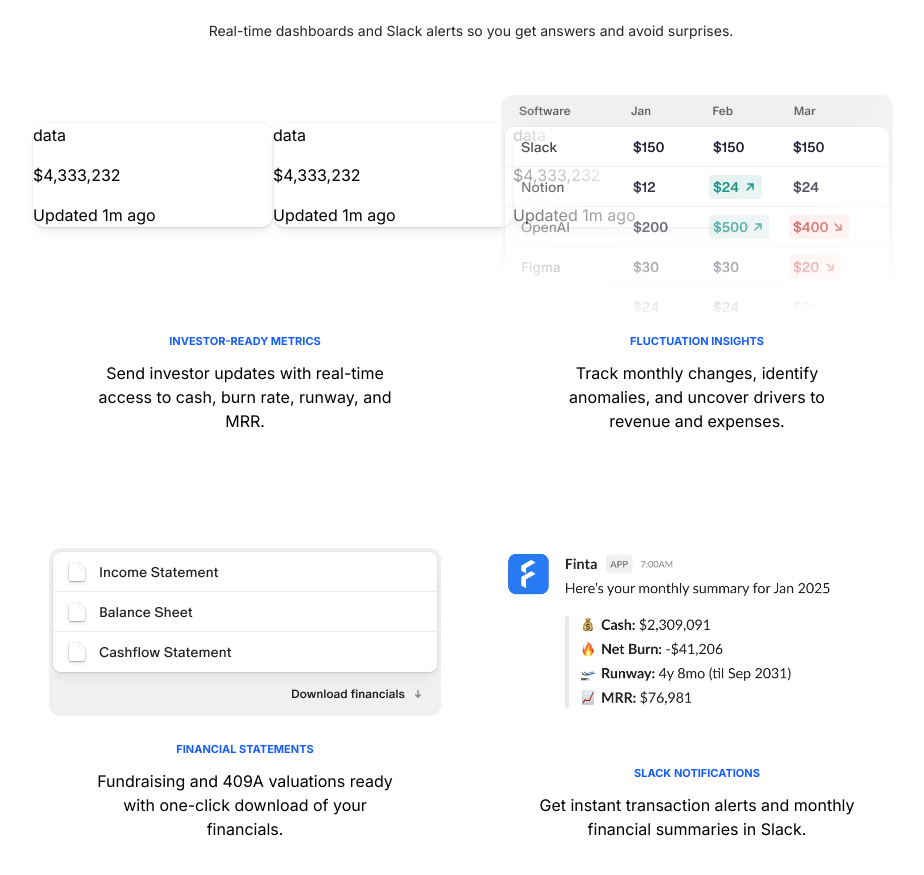
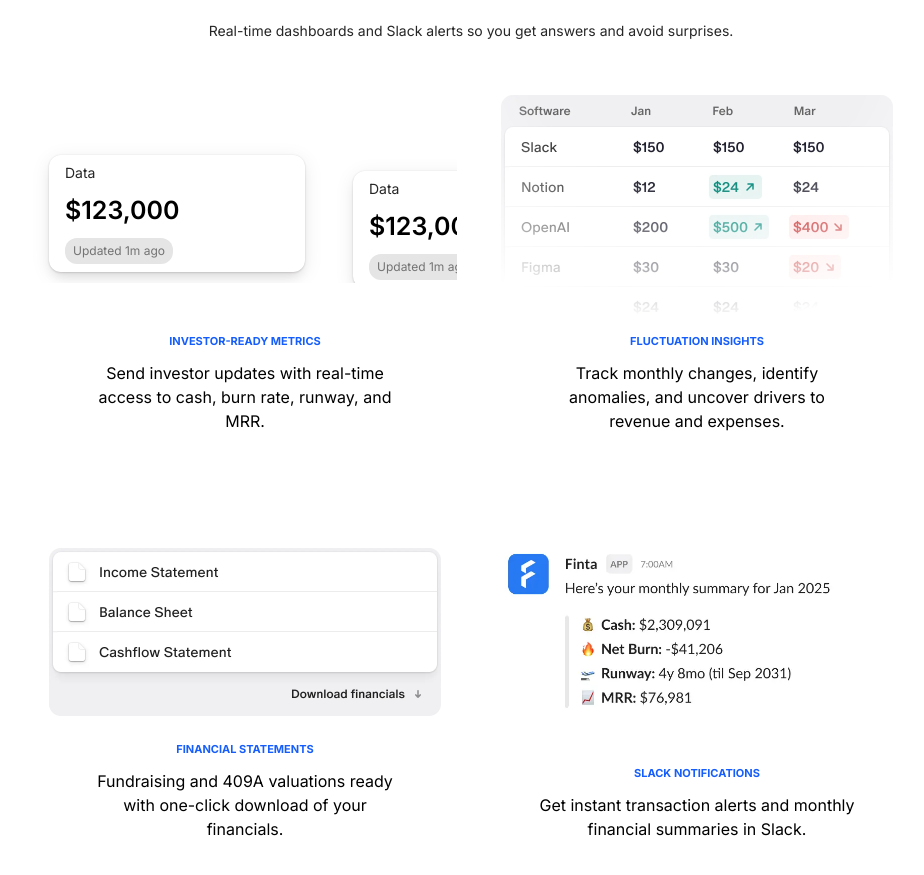
Before and after one commit to Evolver-3/newfintaupload, a React (Vite) app: page / in a window 1280 px wide. Shown: the part 4763-5638 px from the top of the page, without its empty margins (169-1093 px from the left). Built offline with nearby package versions, Linux system fonts and the light colour scheme; some icons are missing.

Commit message:
updation done but animation not working

```diff
--- a/src/finta/FinancePage/CardFin1.jsx
+++ b/src/finta/FinancePage/CardFin1.jsx
@@ -1,43 +1,27 @@
-import React from 'react'
+
 import NormalCardContain from '../NormalCardContain'
-import {motion} from 'motion/react'
 
 const CardFin1 = () => {
 
-const MotionCard=motion(SmallCard)
+
   return (
  <NormalCardContain heading={"INVESTOR-READY METRICS"} text={"Send investor updates with real-time access to cash, burn rate, runway, and MRR."} logo={""}>
 
-      <div className='relative w-full h-40 '>
-      <div className=' relative flex items-center'>
+      <div className='relative w-full h-40 overflow-hidden'>
+      <div className=' relative flex w-72 my-4'>
 
-          <MotionCard
-          initial={{x:-200,opacity:0.5}}
-          animate={{x:100,opacity:1}}
-          transition={{duration:3}}
+         <SmallCard  text={'Data'} amount={"$123,000"} time={"Updated 1m ago"} className='translate-x-0 opacity-100 z-1'/>
 
+         <SmallCard  text={'Data'} amount={"$123,000"} time={"Updated 1m ago"} className='translate-x-[calc(100%+16px)] translate-y-4'/>
 
-          text={"data"} amount={"$4,333,232"} time={"Updated 1m ago"}>
+         <SmallCard  text={'Data'} amount={"$123,000"} time={"Updated 1m ago"} className='translate-x-[calc(-100%-16px)]
+'/>
 
-          </MotionCard>
+         <SmallCard  text={'Data'} amount={"$123,000"} time={"Updated 1m ago"} className='opacity-0 translate-x-[200%]'/>
 
-          <MotionCard
-          initial={{x:200,opacity:0.5}}
+         <SmallCard  text={'Data'} amount={"$123,000"} time={"Updated 1m ago"} className='opacity-0 translate-x-[200%]'/>
 
-
-          text={"data"} amount={"$4,333,232"} time={"Updated 1m ago"}>
-
-          </MotionCard>
-
-          <MotionCard
-          initial={{x:100,opacity:1}}
-
-
-          text={"data"} amount={"$4,333,232"} time={"Updated 1m ago"}>
-
-          </MotionCard>
-
-
+         <SmallCard  text={'Data'} amount={"$123,000"} time={"Updated 1m ago"} className='opacity-0 translate-x-[200%]'/>
 
 
       </div>
@@ -49,19 +33,22 @@
 export default CardFin1
 
 
-const SmallCard=({text,amount,time})=>{
+const SmallCard=({text,amount,time,className=''})=>{
 
   return(
     <div
-          className= 'rounded-md w-60 shrink-0'>
-            <div className='flex flex-col gap-4 shadow-finta rounded-xl'>
-              <h3>{text}</h3>
+          className= {`absolute inset-0 rounded-md w-full p-4 shrink-0 ${className}`}>
+            <div className='flex flex-col gap-3 shadow-weird rounded-xl py-2 px-4 '>
+              <h3 className='text-sm text-neutral-800 font-sans'>{text}</h3>
 
-              <h2>{amount}</h2>
+              <h2 className='text-[25px] leading-tight font-semibold'>{amount}</h2>
 
-              <div>{time}</div>
+              <div className='px-2 py-1 rounded-xl bg-neutral-200 text-sec text-neutral-500 w-fit'>{time}</div>
 
             </div>
           </div>
   )
 }
+
+
+//mask-x-from-90% mask-x-to-100%
```
